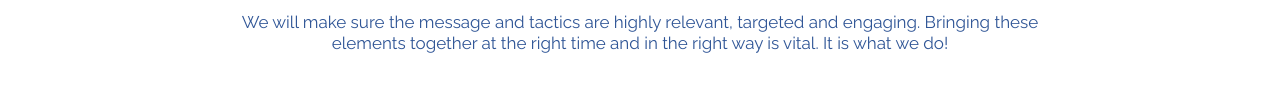
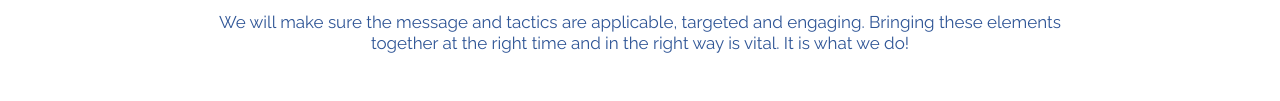
Before and after one commit to Kat632/MS1-Rapier-Marketing, a plain HTML site: page tactics.html in a window 1280 px wide. Shown: the part 956-1057 px from the top of the page. Drawn offline with nearby package versions, Linux system fonts and the light colour scheme.

Commit message:
minor copy changes on index.html and tactics.html

```diff
--- a/tactics.html
+++ b/tactics.html
@@ -61,7 +61,7 @@
                 <p>How do your customers consume information, how do they receive and integrate with your message, what
                     makes them engage? We will select the most appropriate tactics, design and craft highly relevant
                     messages and incorporate them into the marketing plan.</p>
-                <p>We will make sure the message and tactics are highly relevant, targeted and engaging. Bringing these
+                <p>We will make sure the message and tactics are applicable, targeted and engaging. Bringing these
                     elements together at the right time and in the right way is vital. It is what we do!</p>
             </div>
         </section>
```
Also changed, not shown: index.html (+1 -1 lines).
